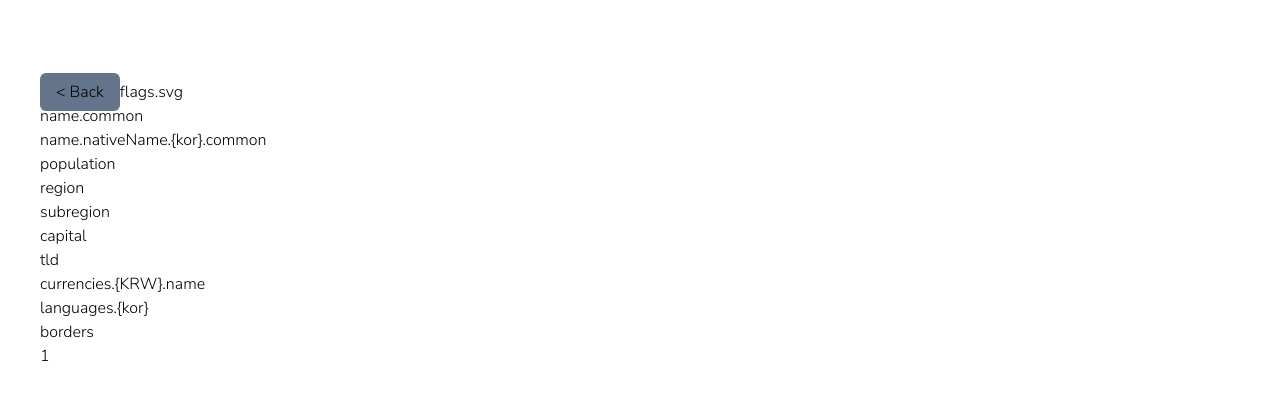
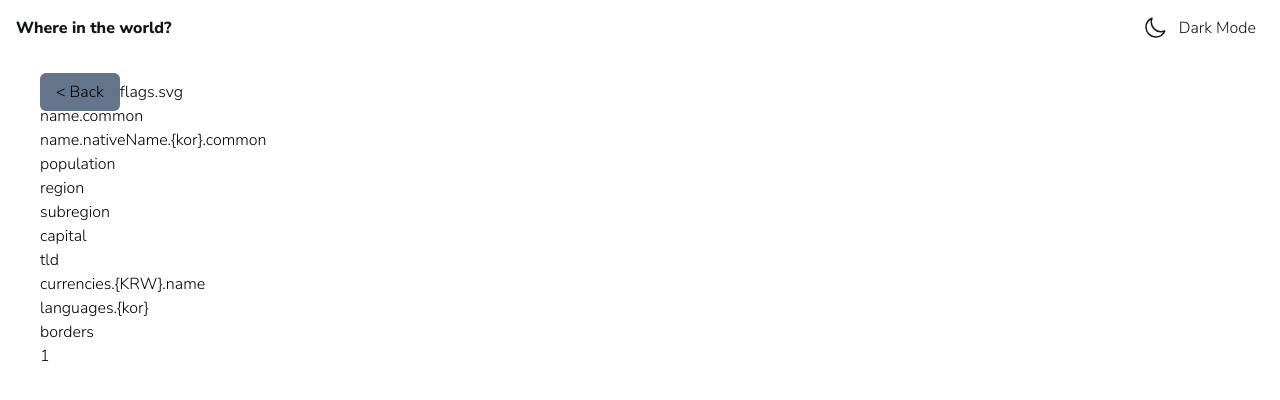
Before and after one commit to lawrence-yoon/rest-countries, a Next.js app: page /country/1 in a window 1280 px wide. Shown: the top 400 px of the page. Built offline with nearby package versions, Linux system fonts and the light colour scheme.

Commit message:
format and refactor details

```diff
--- a/src/app/country/[countryName]/page.js
+++ b/src/app/country/[countryName]/page.js
@@ -1,13 +1,16 @@
 "use client";
 
 import React, { useState } from "react";
-import Link from "next/link";
 import useLocalStorage from "@/components/hooks/useLocalStorage";
+import Header from "@/components/Header";
+import useToggle from "@/components/hooks/useToggle";
+import CountryDetailsCard from "@/components/CountryDetailsCard";
 
 export default function CountryDetailPage({ params }) {
   // console.log(typeof params.countryName);
 
   const [countries, setCountries] = useLocalStorage("data", []);
+  const [isDarkToggled, setIsDarkToggled] = useToggle("isDark", false);
   const [countryDetails, setCountryDetails] = useState({
     name: "name.common",
     nativeName: "name.nativeName.{kor}.common",
@@ -22,7 +25,7 @@ export default function CountryDetailPage({ params }) {
     borderCountries: "borders",
   });
 
-  console.log(countries);
+  // console.log(countries);
 
   function getCountryByName(query) {
     const data = countries.filter((entry) => entry.name.common == query);
@@ -42,48 +45,14 @@ export default function CountryDetailPage({ params }) {
   // console.log(Object.values(object1));
   // Expected output: Array ["somestring", 42, false]
 
-  console.log(countryDetails);
-
-  const CountryDetailsCard = ({ ...props }) => {
-    return (
-      <div>
-        <Link
-          className="bg-slate-500 p-2 px-4 border-transparent rounded-md"
-          href="/"
-        >
-          &lt; Back
-        </Link>
-
-        {/* <button
-          className="block border"
-          onClick={() => getCountryByName(params.countryName)}
-        >
-          getcountry by name
-        </button> */}
-        {/* <p>{params.countryName}</p> */}
-        <span>{props.flag}</span>
-        <p>{props.name}</p>
-        <p>{props.nativeName}</p>
-        <p>{props.population}</p>
-        <p>{props.region}</p>
-        <p>{props.subRegion}</p>
-        <p>{props.capital}</p>
-        <p>{props.topLevelDomain}</p>
-        <p>{props.currencies}</p>
-        <p>{props.languages}</p>
-        <p>{props.borderCountries}</p>
-        <p>{params.countryName}</p>
-      </div>
-    );
-  };
-
   // have a loading state, to hide the processing time for the algorithm
   // fire the algorithm, getCountryByName(params.countryName),
   // render it out. hydrate the loading state ui?
 
   return (
-    <div className="pt-20 p-10">
-      <CountryDetailsCard {...countryDetails} />
-    </div>
+    <main className={`${isDarkToggled ? "dark" : ""}`}>
+      <Header handleToggle={setIsDarkToggled}></Header>
+      <CountryDetailsCard params={params.countryName} {...countryDetails} />
+    </main>
   );
 }
--- a/src/components/CountryCard.js
+++ b/src/components/CountryCard.js
@@ -3,7 +3,7 @@ import Link from "next/link";
 
 function CountryCard({ data }) {
   return (
-    <Link href={`/country/${data.name.common}`}>
+    <Link href={`/country/${data.name.common.replaceAll(" ", "-")}`}>
       <div
         className="flex flex-col w-[300px] transition-transform border-transparent rounded-md h-full justify-between hover:-translate-y-1 hover:scale-105 dark:bg-dark-blue-0"
         onClick={() => console.log("country card clicked")}
--- /dev/null
+++ b/src/components/CountryDetailsCard.js
@@ -0,0 +1,34 @@
+import Link from "next/link";
+
+export default function CountryDetailsCard({ params, ...props }) {
+  return (
+    <div className="pt-20 p-10">
+      <Link
+        className="bg-slate-500 p-2 px-4 border-transparent rounded-md"
+        href="/"
+      >
+        &lt; Back
+      </Link>
+
+      {/* <button
+            className="block border"
+            onClick={() => getCountryByName(params.countryName)}
+          >
+            getcountry by name
+          </button> */}
+      {/* <p>{params.countryName}</p> */}
+      <span>{props.flag}</span>
+      <p>{props.name}</p>
+      <p>{props.nativeName}</p>
+      <p>{props.population}</p>
+      <p>{props.region}</p>
+      <p>{props.subRegion}</p>
+      <p>{props.capital}</p>
+      <p>{props.topLevelDomain}</p>
+      <p>{props.currencies}</p>
+      <p>{props.languages}</p>
+      <p>{props.borderCountries}</p>
+      <p>{params}</p>
+    </div>
+  );
+}
```
Also changed, not shown: 1 other file (tests, documents, lock files or other folders).
